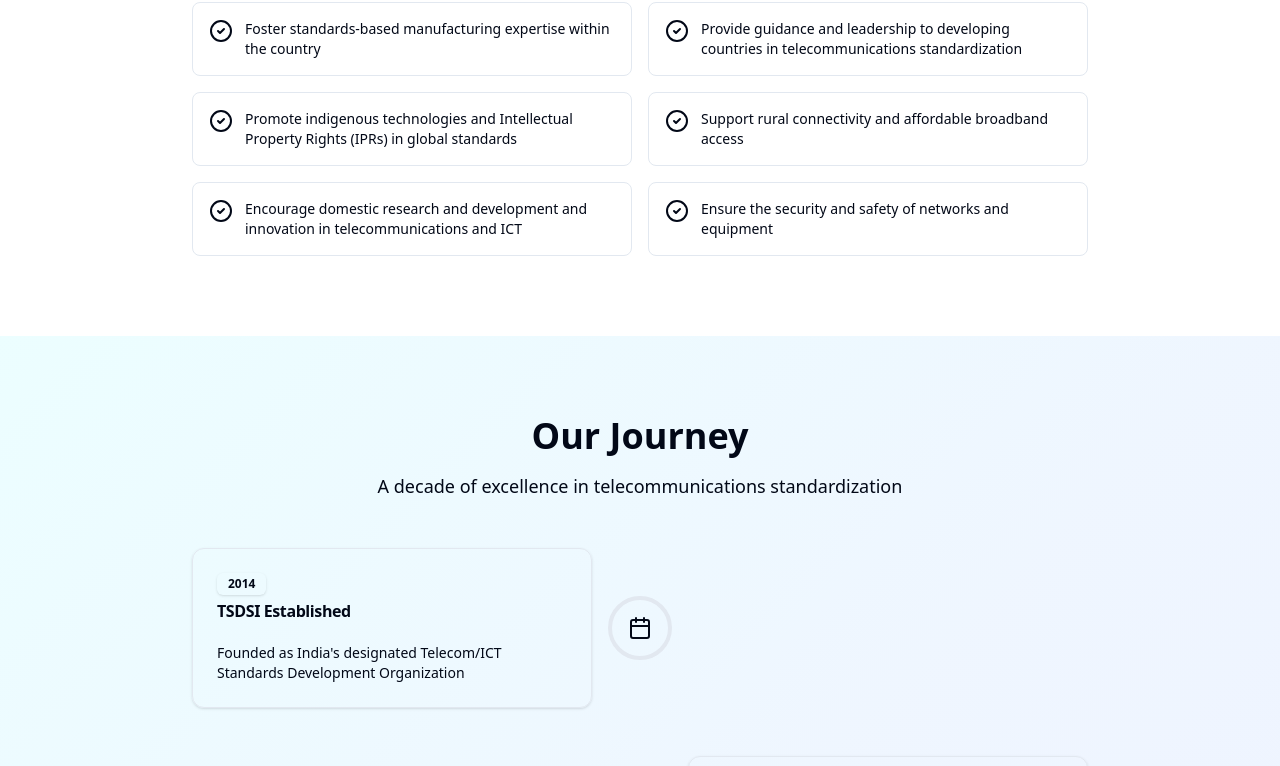
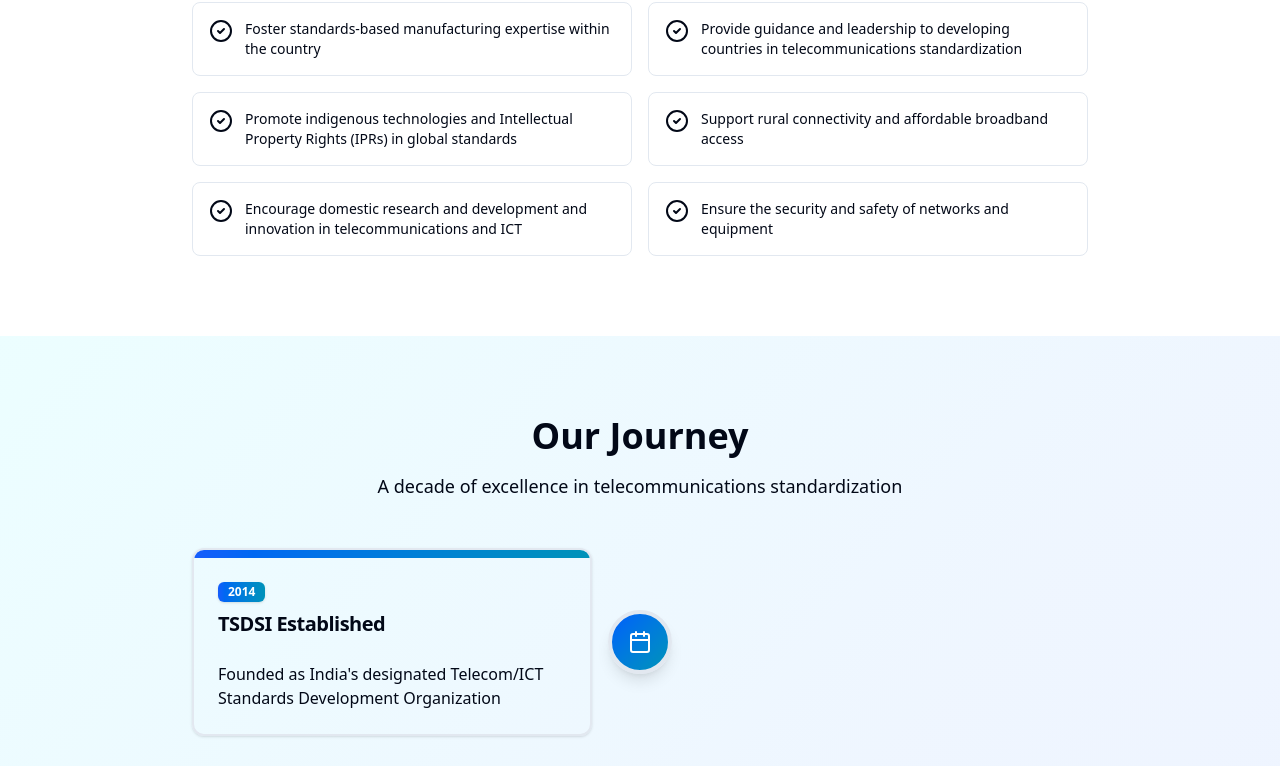
Before and after one commit to rostanai/tsdsi, a Next.js app: page /about in a window 1280 px wide. Shown: the part 1989-2755 px from the top of the page. Built offline with nearby package versions, Linux system fonts and the light colour scheme.

Commit message:
Add colorful gradient cards to Our Journey timeline with colored icons and badges

```diff
--- a/app/about/page.tsx
+++ b/app/about/page.tsx
@@ -273,34 +273,44 @@ export default function AboutPage() {
 
                             {/* Milestones */}
                             <div className="space-y-12">
-                                {milestones.map((milestone, index) => (
+                                {milestones.map((milestone, index) => {
+                                    const colors = [
+                                        "from-blue-600 to-cyan-600",
+                                        "from-purple-600 to-pink-600",
+                                        "from-orange-600 to-red-600",
+                                        "from-green-600 to-teal-600",
+                                        "from-indigo-600 to-blue-600",
+                                    ]
+                                    return (
                                         <div
                                             key={milestone.year}
                                             className={`relative flex items-center gap-8 ${index % 2 === 0 ? "md:flex-row" : "md:flex-row-reverse"
                                                 }`}
                                         >
                                             {/* Year badge */}
-                                        <div className="absolute left-8 flex h-16 w-16 items-center justify-center rounded-full border-4 border-background bg-primary text-primary-foreground md:left-1/2 md:-translate-x-1/2">
-                                            <Calendar className="h-6 w-6" />
+                                            <div className={`absolute left-8 flex h-16 w-16 items-center justify-center rounded-full border-4 border-background bg-gradient-to-br ${colors[index]} shadow-lg md:left-1/2 md:-translate-x-1/2`}>
+                                                <Calendar className="h-6 w-6 text-white" />
                                             </div>
 
                                             {/* Content */}
                                             <div className="ml-24 md:ml-0 md:w-1/2">
                                                 <Card
-                                                className={`transition-all hover:shadow-lg ${index % 2 === 0 ? "md:mr-12" : "md:ml-12"
+                                                    className={`transition-all hover:shadow-2xl hover:scale-105 border-2 overflow-hidden ${index % 2 === 0 ? "md:mr-12" : "md:ml-12"
                                                         }`}
                                                 >
+                                                    <div className={`h-2 w-full bg-gradient-to-r ${colors[index]}`} />
                                                     <CardHeader>
-                                                    <Badge className="mb-2 w-fit">{milestone.year}</Badge>
-                                                    <CardTitle>{milestone.title}</CardTitle>
+                                                        <Badge className={`mb-2 w-fit bg-gradient-to-r ${colors[index]} text-white border-0`}>{milestone.year}</Badge>
+                                                        <CardTitle className="text-xl">{milestone.title}</CardTitle>
                                                     </CardHeader>
                                                     <CardContent>
-                                                    <CardDescription>{milestone.description}</CardDescription>
+                                                        <CardDescription className="text-base">{milestone.description}</CardDescription>
                                                     </CardContent>
                                                 </Card>
                                             </div>
                                         </div>
-                                ))}
+                                    )
+                                })}
                             </div>
                         </div>
                     </div>
```
Lines whose indentation alone changed are shown as unchanged.
